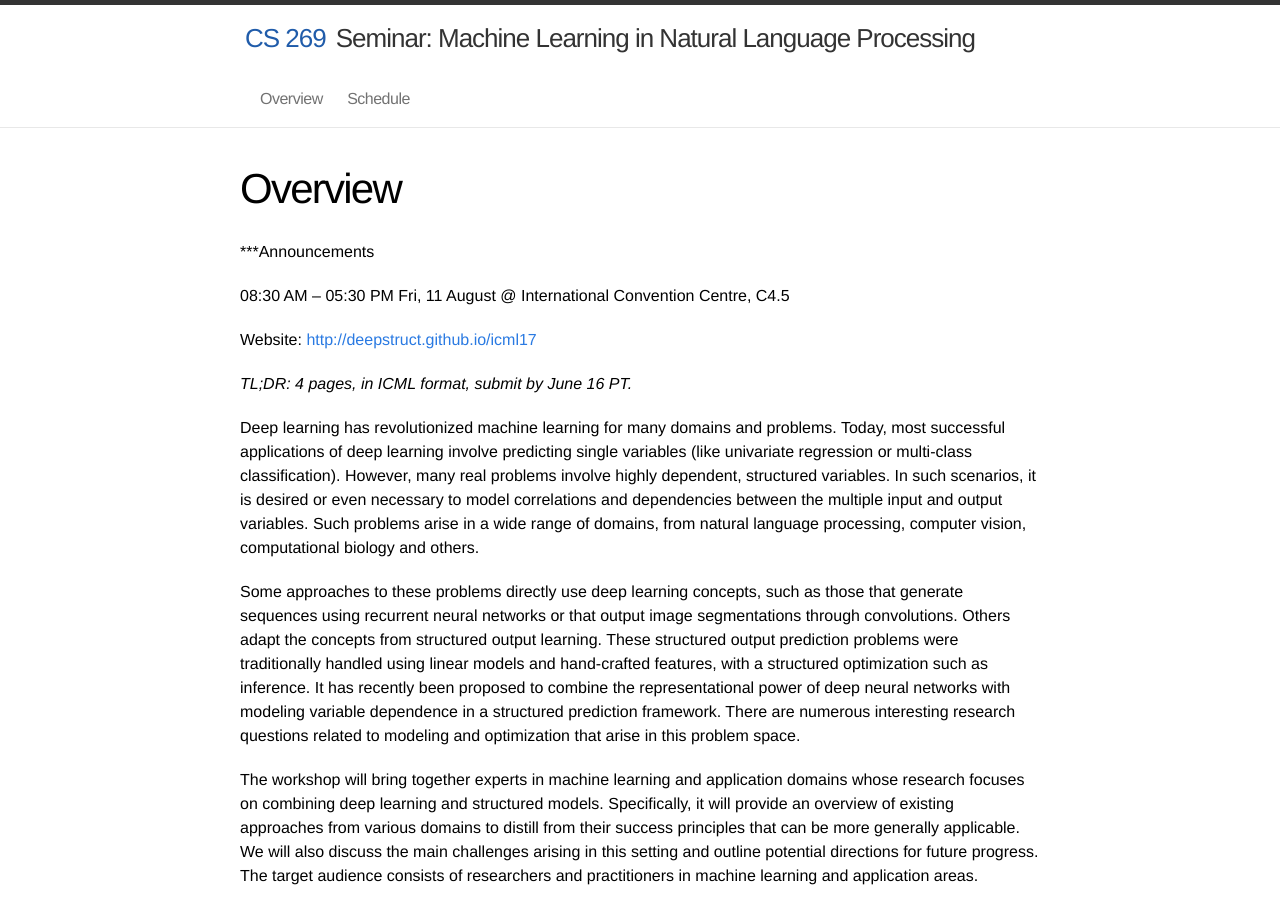
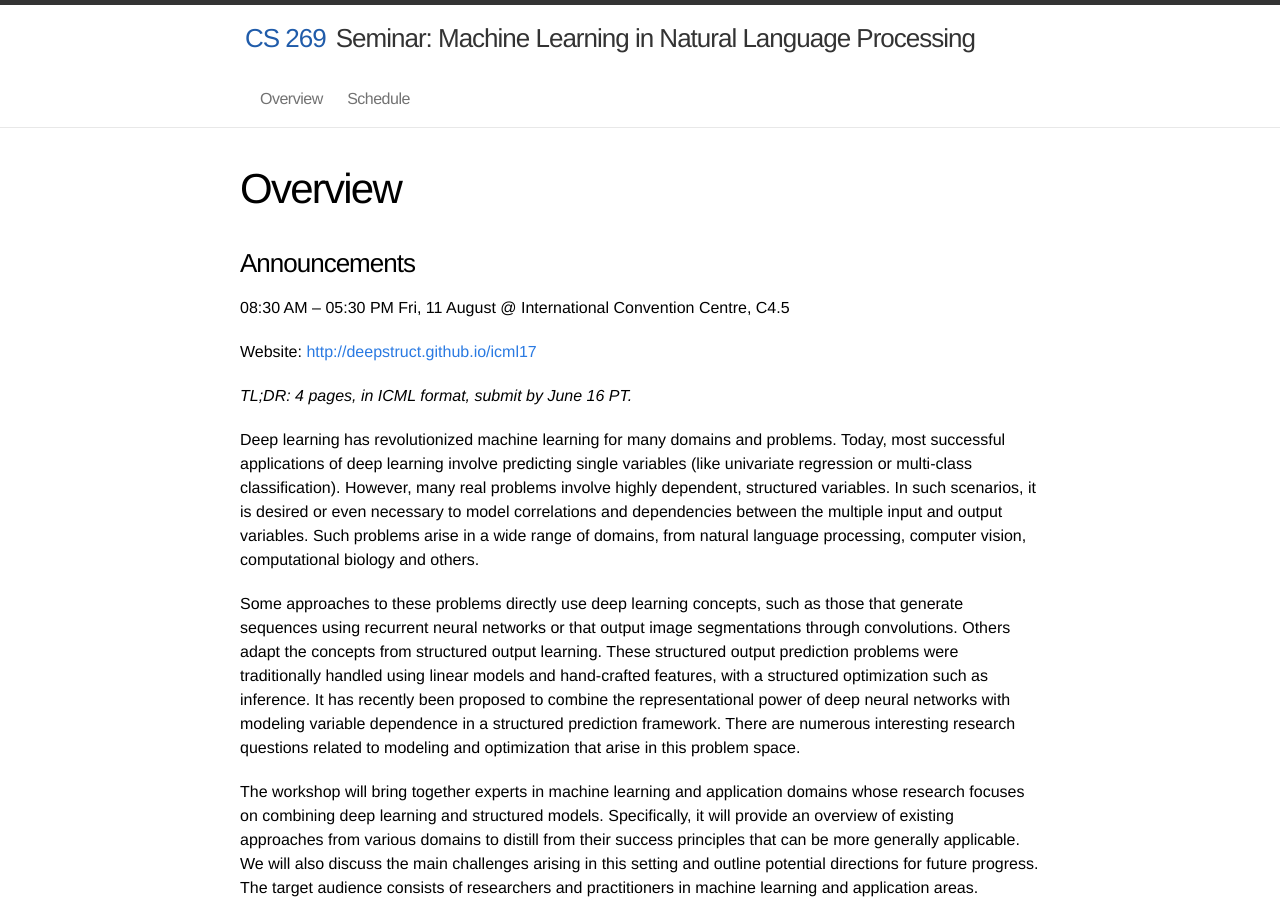
Before and after one commit to uclanlp/CS269-17, a Jekyll site: the page built from 1_overview.md, in a window 1280 px wide and 900 px high. Built offline with Jekyll 4.4.1, drawn with Linux system fonts in a browser that asks for light colours.

```diff
--- a/1_overview.md
+++ b/1_overview.md
@@ -5,7 +5,7 @@ permalink: /overview
 name: 1
 ---
 
-***Announcements
+### Announcements
 
 08:30 AM -- 05:30 PM Fri, 11 August @ International Convention Centre, C4.5
 
```
